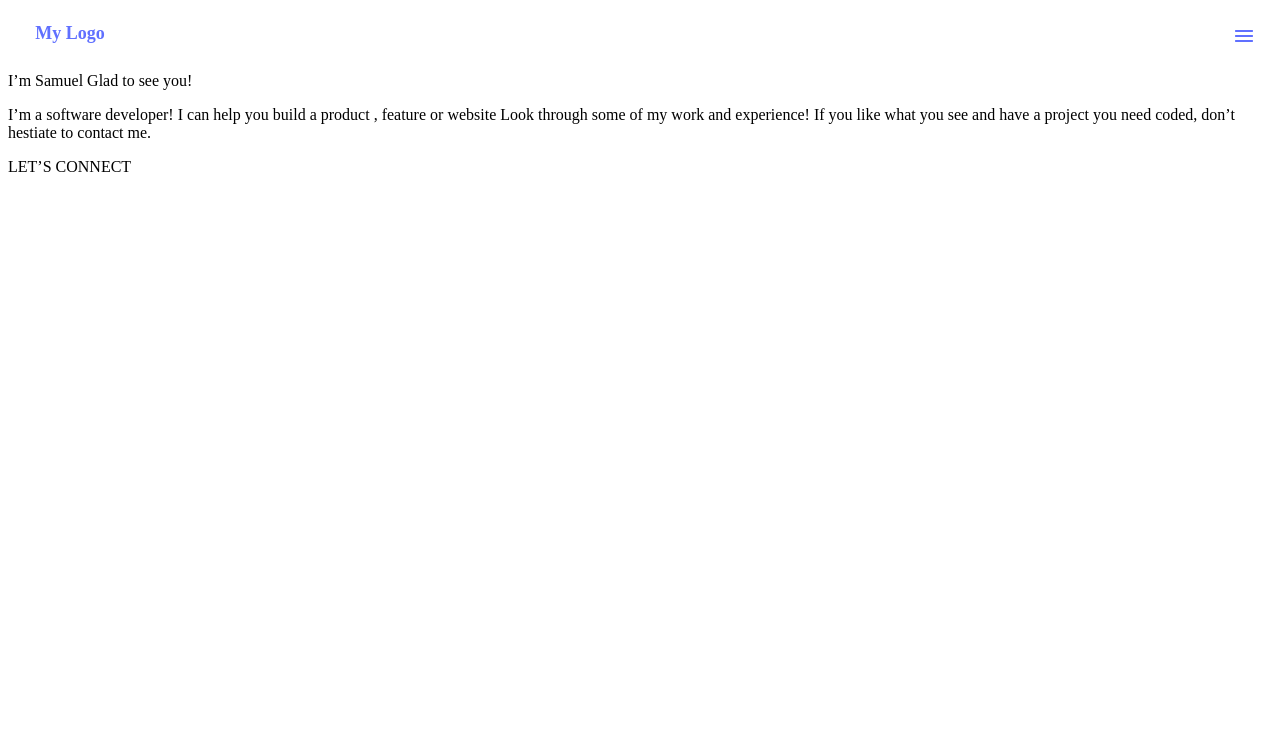
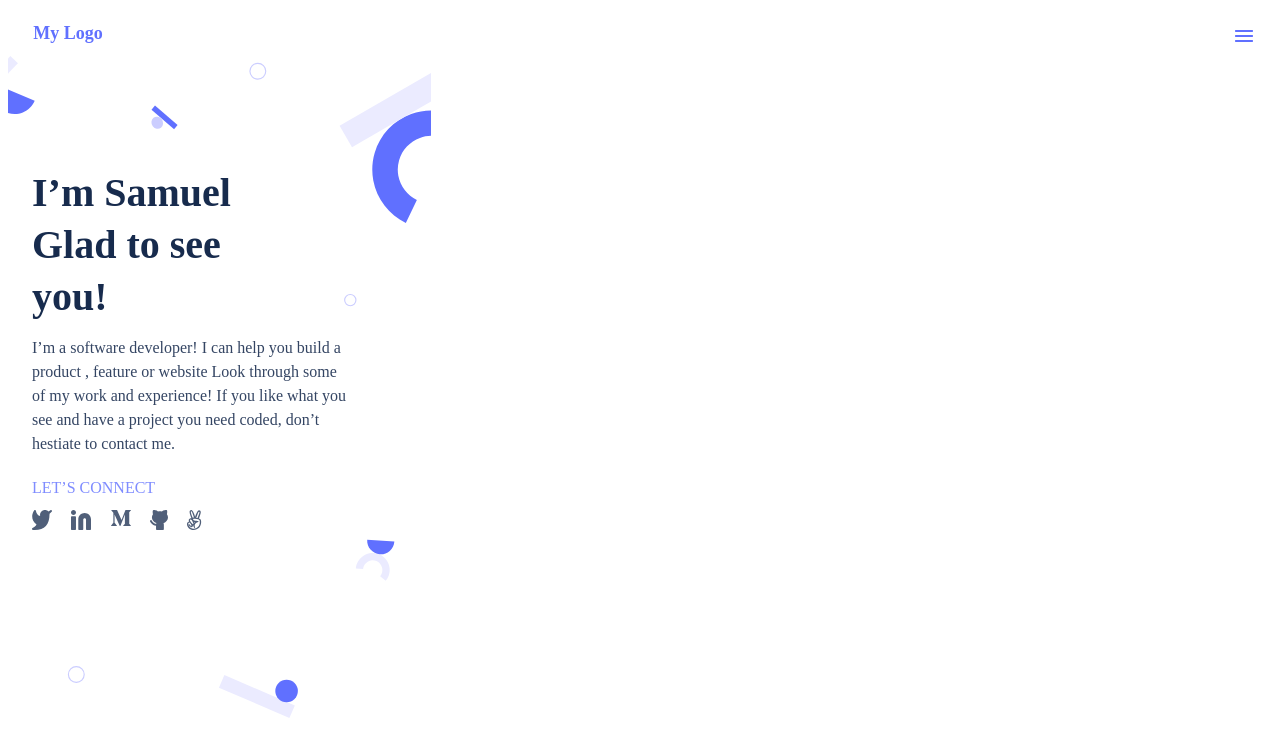
Before and after one commit to sam2if/Portfolio_MV, a website: page index.html in a window 1280 px wide. Drawn offline with Linux system fonts and the light colour scheme.

Commit message:
modifying index.html and style.css

```diff
--- a/index.html
+++ b/index.html
@@ -27,6 +27,25 @@
         <div class="soci-med">
             <p>LET’S CONNECT</p>
         </div>
+        <div class="socm-icons">
+            <ul class="icons">
+                <li>
+                    <a href="#"><img src="images/Vector.svg" alt="twitter icons"></a>
+                </li>
+                <li>
+                    <a href="#"><img src="images/linkedn.svg" alt="linkedn icons"></a>
+                </li>
+                <li>
+                    <a href="#"><img src="images/medium.svg" alt="medium icons"></a>
+                </li>
+                <li>
+                    <a href="#"><img src="images/github.svg" alt="github icons"></a>
+                </li>
+                <li>
+                    <a href="#"><img src="images/finger.svg" alt="finger icons"></a>
+                </li>
+            </ul>
+        </div>
     </section>
 </div>
 </body>
--- a/style.css
+++ b/style.css
@@ -11,7 +11,7 @@ nav {
 .logoplace {
     width: 100px;
     height: 49px;
-    margin-left: 12px;
+    margin-left: 10px;
     display: flex;
     align-items: center;
     justify-content: center;
@@ -31,3 +31,59 @@ nav {
     height: 40px;
     padding: 8px;
 }
+
+.headline {
+    width: 375px;
+    height: 604px;
+    display: flex;
+    flex-direction: column;
+    align-items: flex-start;
+    padding: 114px 24px;
+    background: url("images/back.svg");
+    background-repeat: repeat-x;
+    background-size: contain;
+}
+
+.pr-t {
+    width: 200px;
+    height: 150px;
+    font-weight: 700;
+    font-size: 40px;
+    line-height: 52px;
+    display: flex;
+    align-items: center;
+    color: #172b4d;
+}
+
+.sec-t {
+    width: 320px;
+    height: 140px;
+    font-weight: 400;
+    font-size: 16px;
+    line-height: 24px;
+    color: #344563;
+
+}
+
+.soci-med {
+    height: 24px;
+    display: flex;
+
+}
+
+.soci-med p {
+    font-weight: 500;
+    font-size: 16px;
+    line-height: 24px;
+    color: #7F8CFF;
+}
+
+.icons {
+    width: 170.17px;
+    height: 20px;
+    display: flex;
+    list-style: none;
+    justify-content: space-between;
+    padding-left: 0;
+    padding-top: 10px;
+}
```
